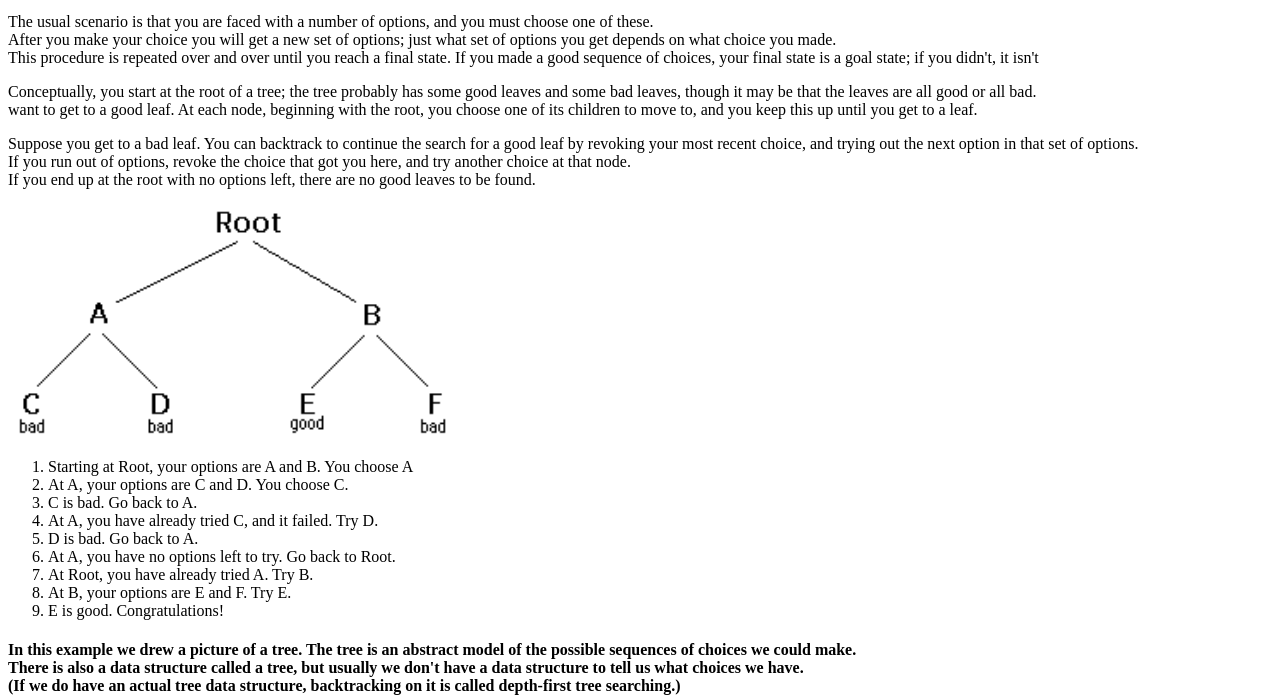
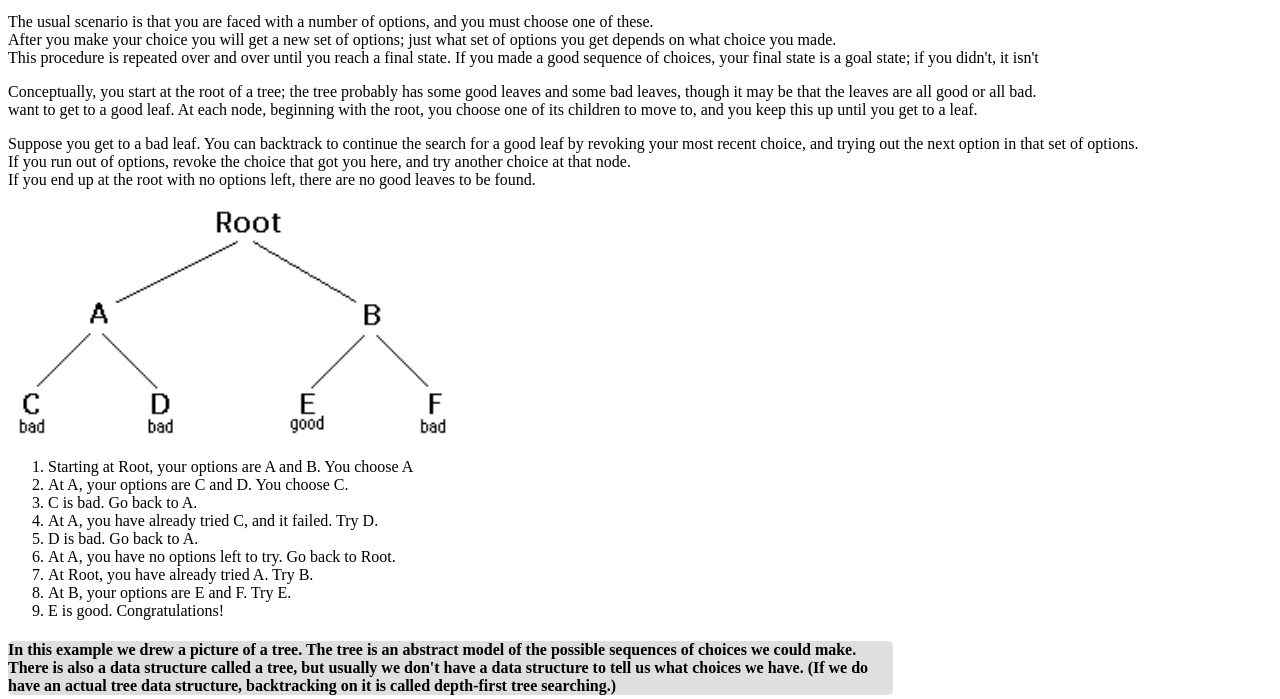
Before and after one commit to jdheeraj536/html-project-1, a plain HTML site: page index.html in a window 1280 px wide. Shown: the part 101-800 px from the top of the page. Drawn offline with Linux system fonts and the light colour scheme.

Commit message:
chane 1099 line background width

```diff
--- a/index.html
+++ b/index.html
@@ -90,11 +90,11 @@
     <li>At B, your options are E and F. Try E.</li>
     <li>E is good. Congratulations!</li>
   </ol>
-  <h4>
+  <h4 style="background-color:#85858542; width: 70%;border-radius: 5px; ">
     In this example we drew a picture of a tree. The tree is an abstract model
-    of the possible sequences of choices we could make. <br />There is also a
+    of the possible sequences of choices we could make. There is also a
     data structure called a tree, but usually we don't have a data structure
-    to tell us what choices we have. <br />(If we do have an actual tree data
+    to tell us what choices we have. (If we do have an actual tree data
     structure, backtracking on it is called depth-first tree searching.)
   </h4>
   <h2>The backtracking algorithm.</h2>
@@ -1096,7 +1096,7 @@ boolean solvable(int[] board) {
       WHITE WHITW WHITE
     </li>
   </ol>
-  <h4 style="background-color:#85858542; width: 1100px; height: 76px;border-radius: 10px; ">
+  <h4 style="background-color:#85858542; width: 70%;border-radius: 5px; ">
     Notice that the solution is given in reverse order: BLACK starts out on
     the left and WHITE on the right, as in the last line. I've added line
     numbers to the actual output in order to emphasize this point.
```
